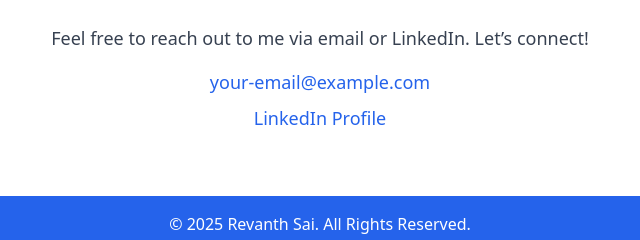
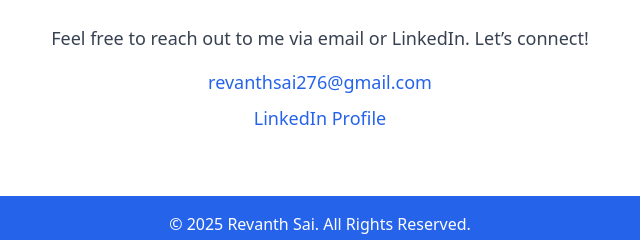
Before and after one commit to revanthsai36/revanthsai36.github.io, a plain HTML site: page index.html in a window 1280 px wide. Shown: the part 884-1124 px from the top of the page, 320-960 px from the left. Drawn offline with nearby package versions, Linux system fonts and the light colour scheme.

Commit message:
Update index.html

```diff
--- a/index.html
+++ b/index.html
@@ -59,7 +59,7 @@
     <div class="container mx-auto text-center">
       <h2 class="text-4xl font-semibold mb-8">Contact Me</h2>
       <p class="text-lg text-gray-700 mb-4">Feel free to reach out to me via email or LinkedIn. Let’s connect!</p>
-      <p class="text-lg text-blue-600"><a href="mailto:revanthsai276.com">your-email@example.com</a></p>
+      <p class="text-lg text-blue-600"><a href="mailto:revanthsai276.com">revanthsai276@gmail.com</a></p>
       <p class="text-lg text-blue-600 mt-2"><a href="https://www.linkedin.com/in/revanth-sai" target="_blank">LinkedIn Profile</a></p>
     </div>
   </section>
```
